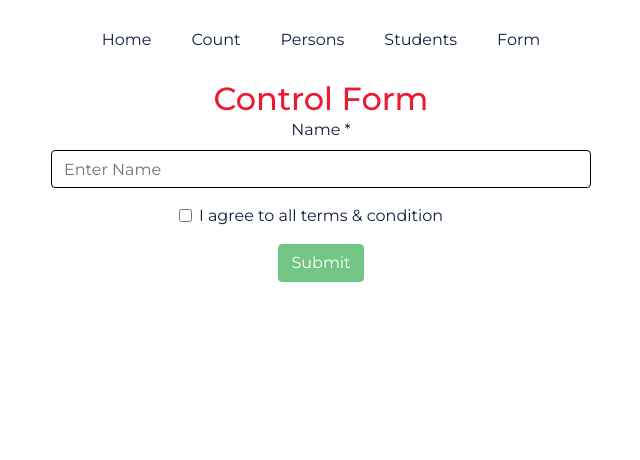
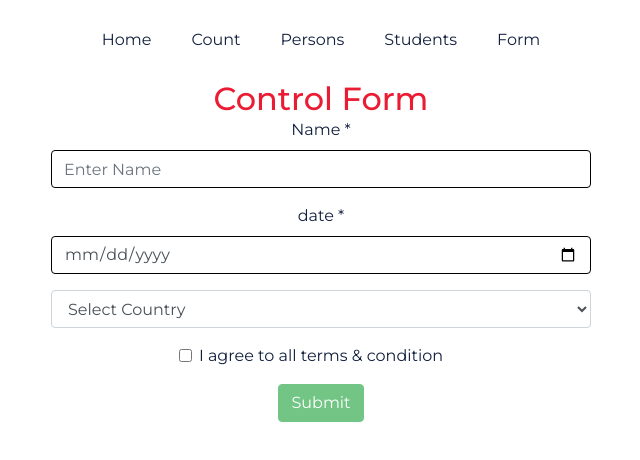
Before and after one commit to jakdev047/react-base-concept, a React (Create React App) app: page /control-form in a window 1280 px wide. Shown: the top 460 px of the page, without its empty margins (319-959 px from the left). Built offline with nearby package versions, Linux system fonts and the light colour scheme.

Commit message:
select & birthday form

```diff
--- a/src/pages/ControlForm.js
+++ b/src/pages/ControlForm.js
@@ -9,6 +9,8 @@ class ControlForm extends Component {
         super();
         this.state = {
             name: '',
+            birthday: '',
+            country: '',
             agree: false,
             errorsValues: {}
         };
@@ -26,6 +28,12 @@ class ControlForm extends Component {
         if(!this.state.name) {
             errors.name = 'Please Provide Your Name'
         }
+        if(!this.state.birthday) {
+            errors.birthday = 'Please Provide Your Birthday'
+        }
+        if(!this.state.country) {
+            errors.country = 'Please Provide Your Country'
+        }
         return {
             errors,
             isValid:Object.keys(errors).length === 0 // return a array of errors that means ['name','email','password','birthday,'gender']
@@ -41,6 +49,8 @@ class ControlForm extends Component {
             // data capture
             const newData = {
                 name: this.state.name,
+                birthday: this.state.birthday,
+                country: this.state.country,
                 agree: this.state.agree
             };
 
@@ -48,6 +58,8 @@ class ControlForm extends Component {
             // reset
             this.setState({
                 name: '',
+                birthday: '',
+                country: '',
                 agree: false,
                 errorsValues: {}
             });
@@ -79,6 +91,36 @@ class ControlForm extends Component {
                                     error={this.state.errorsValues.name}
                                 />
 
+                                <TextInput
+                                    label="date *"
+                                    className="form-control"
+                                    type="date"
+                                    id="birthday"
+                                    name="birthday"
+                                    value={this.state.birthday}
+                                    onChange={this.changeHandler}
+                                    error={this.state.errorsValues.birthday}
+                                />
+
+                                <div className="form-group">
+                                    <select
+                                        className={this.state.errorsValues.country ? 'form-control is-invalid' : 'form-control'}
+                                        name="country"
+                                        value={this.state.country}
+                                        onChange={this.changeHandler}
+                                    >
+                                        <option >Select Country</option>
+                                        <option value="Ban">Bnagladesh</option>
+                                        <option value="Bhu">Bhutan</option>
+                                        <option value="In">India</option>
+                                        <option value="Mal">Maldhives</option>
+                                        <option value="Nep">Nepal</option>
+                                        <option value="Pak">Pakistan</option>
+                                        <option value="Sri">Srilanka</option>
+                                    </select>
+                                    {this.state.errorsValues.country && <div className="invalid-feedback">{this.state.errorsValues.country}</div>}
+                                </div>
+
                                 <CheckkboxForm name="agree" checked={this.state.agree} onChange={this.changeHandler}>
                                     I agree to all terms & condition
                                 </CheckkboxForm>
```
